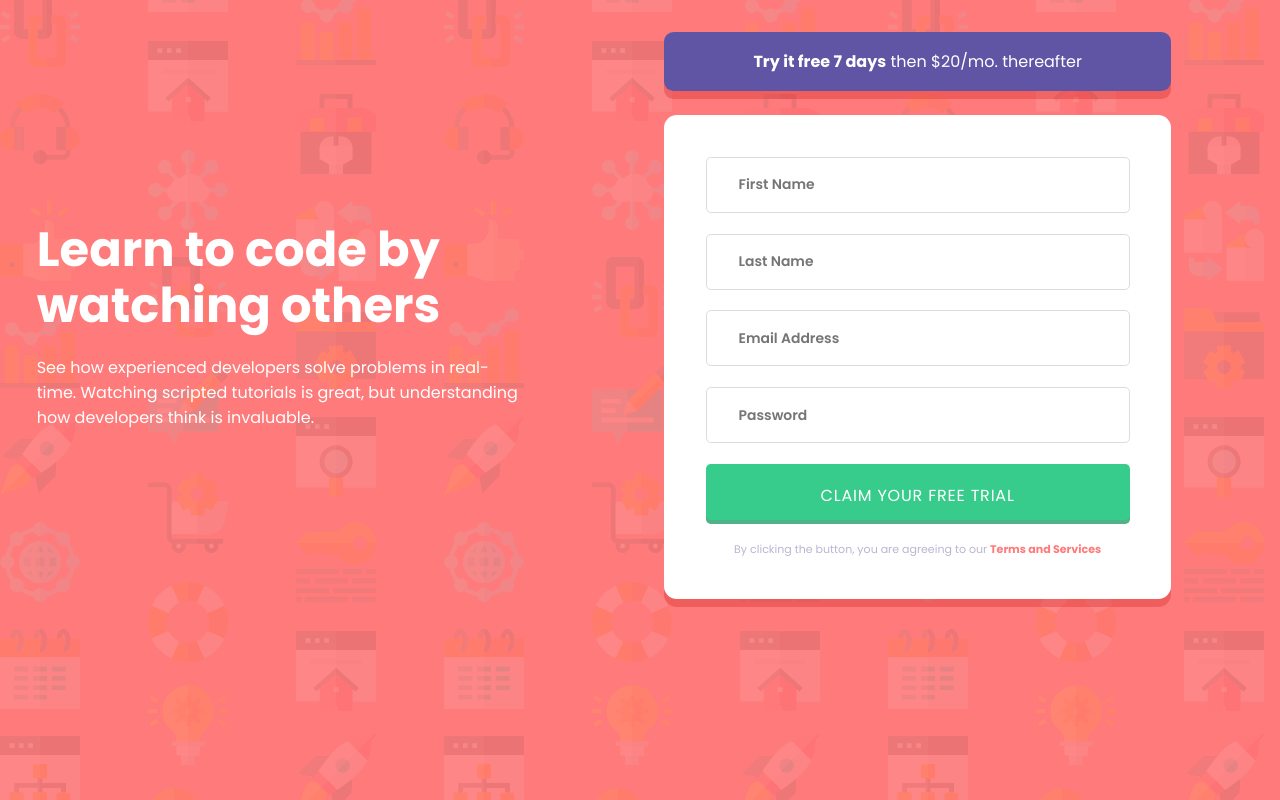
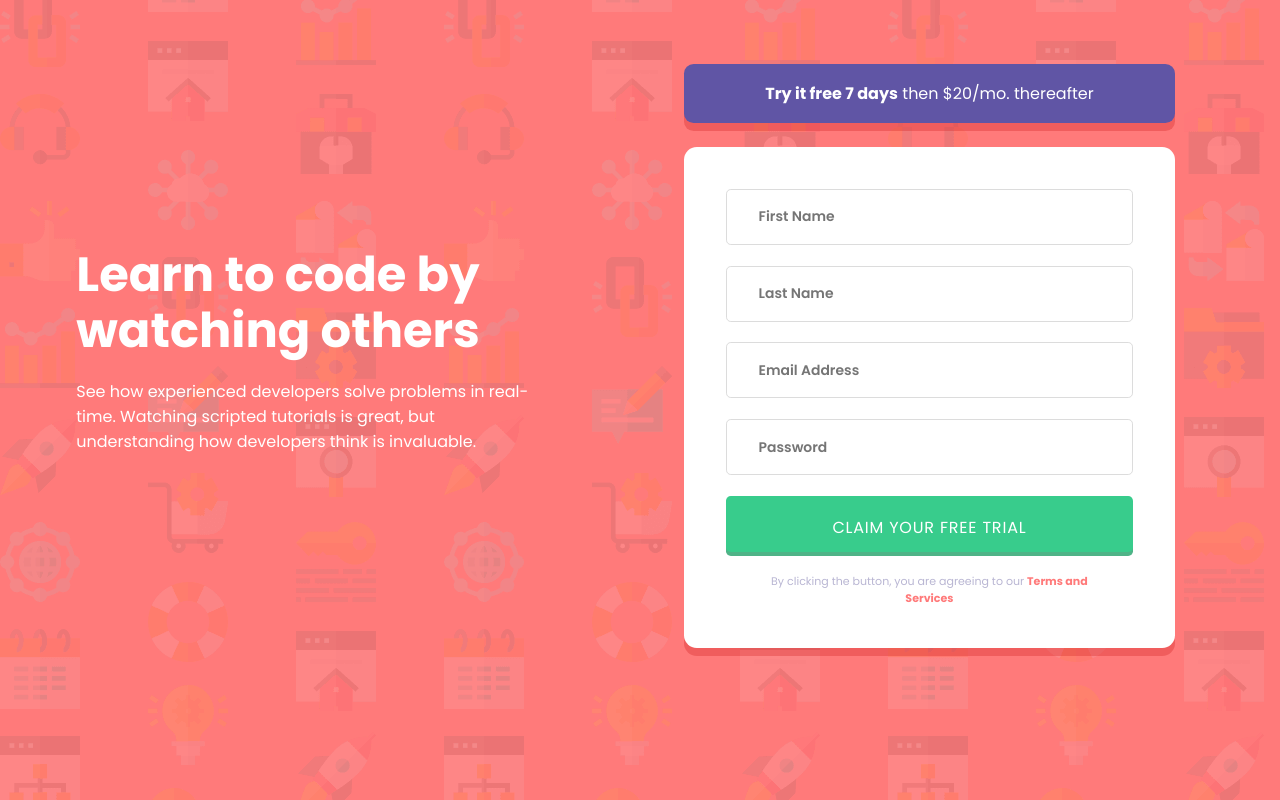
Before and after one commit to curiousmind04/Intro-Component-Signup-Form-Hub, a plain HTML site: page index.html in a window 1280 px wide. Drawn offline with Linux system fonts and the light colour scheme.

Commit message:
added more margin

```diff
--- a/main.css
+++ b/main.css
@@ -177,6 +177,7 @@ h1 {
   }
   .intro {
     width: 70%;
+    margin-left: 4rem;
   }
   h1 {
     font-size: 3rem;
@@ -189,7 +190,7 @@ h1 {
     width: 95%;
   }
   .price {
-    margin-top: 2rem;
+    margin-top: 4rem;
     width: 70%;
     height: 3.7rem;
   }
```
